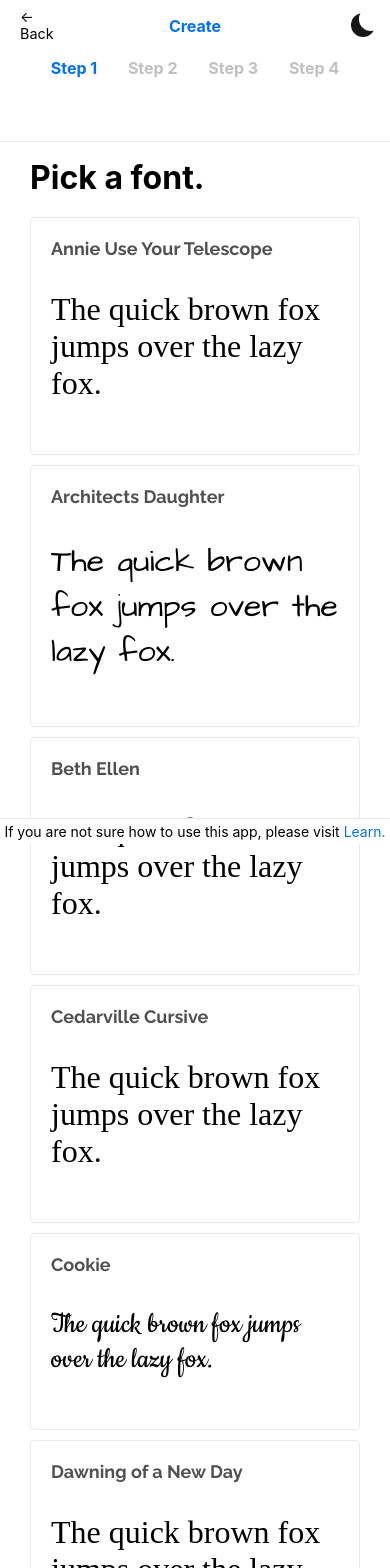
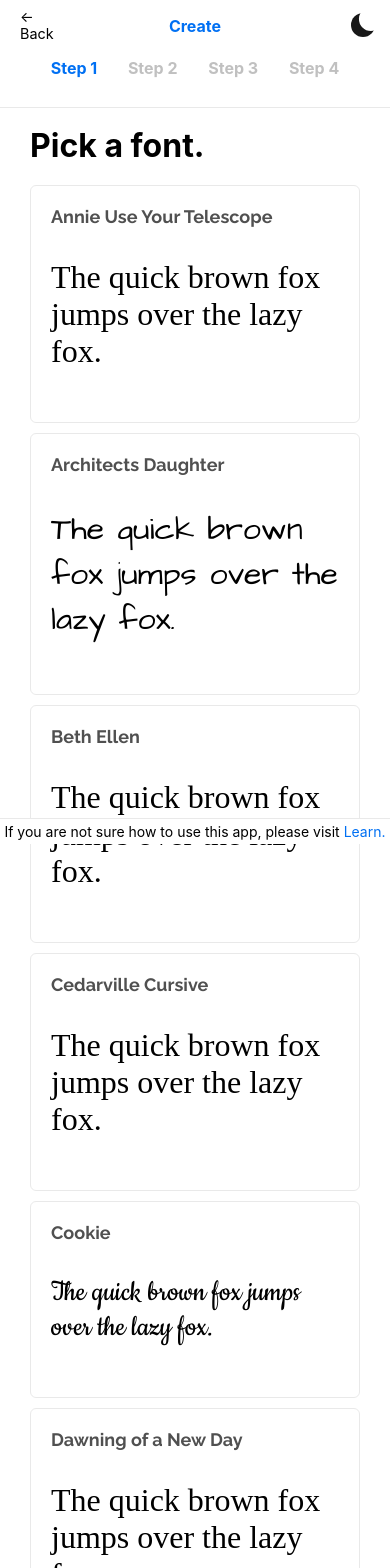
Before and after one commit to ninjaasmoke/afont, a Next.js app: page /new/step-1 in a window 390 px wide. Shown: the top 1568 px of the page. Built offline with nearby package versions, Linux system fonts and the light colour scheme; a web font is replaced by a local one.

Commit message:
minor responsive & dark mode

```diff
--- a/pages/_app.js
+++ b/pages/_app.js
@@ -20,7 +20,7 @@ function MyApp({ Component, pageProps }) {
     const darkModeOn = getCookie(DARK_MODE_ON)
     const toggle = document.querySelector('.toggle')
     const h = new Date().getHours()
-    toggle.checked = (h > 7 && h < 19) || darkModeOn !== 'true' // Light mode
+    toggle.checked = (h > 7 && h < 19) || (darkModeOn && darkModeOn !== 'true') // Light mode
   }, [])
   return (
     <AppWrapper>
--- a/styles/globals.css
+++ b/styles/globals.css
@@ -34,6 +34,7 @@ body {
 
 ::-webkit-scrollbar-thumb {
   background: #181818;
+  border-radius: 40px;
 }
 
 a {
--- a/styles/utils.module.css
+++ b/styles/utils.module.css
@@ -57,7 +57,7 @@
 
 .font {
     border: 1px solid #7c7c7c2b;
-    border-radius: 4px;
+    border-radius: 6px;
     padding: 20px;
     transition-duration: 300ms;
     cursor: pointer;
@@ -109,8 +109,16 @@
         display: none;
     }
 
+    .instructions {
+        height: 60px;
+    }
+
     .step h2 {
         font-size: 16px;
+    }
+
+    .h1 {
+        margin-top: 68px;
     }
 
     .fonts {
```
